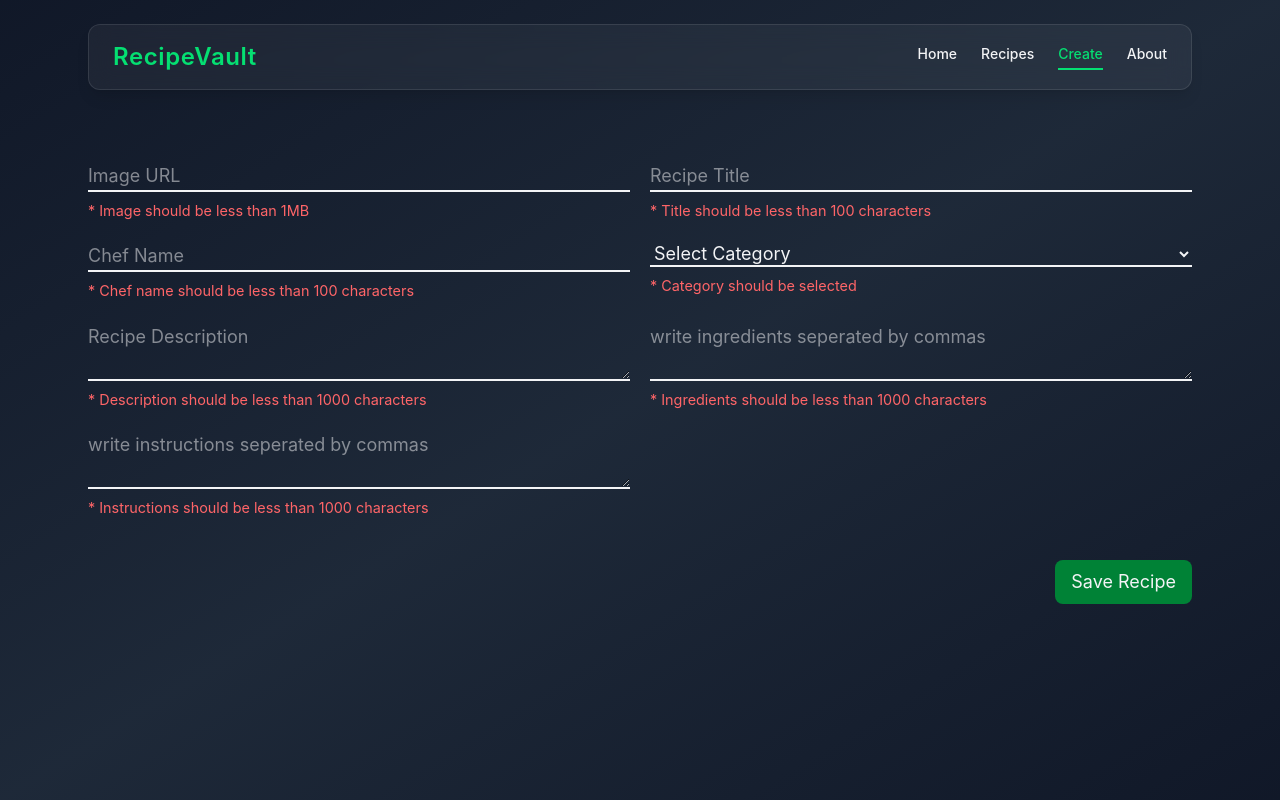
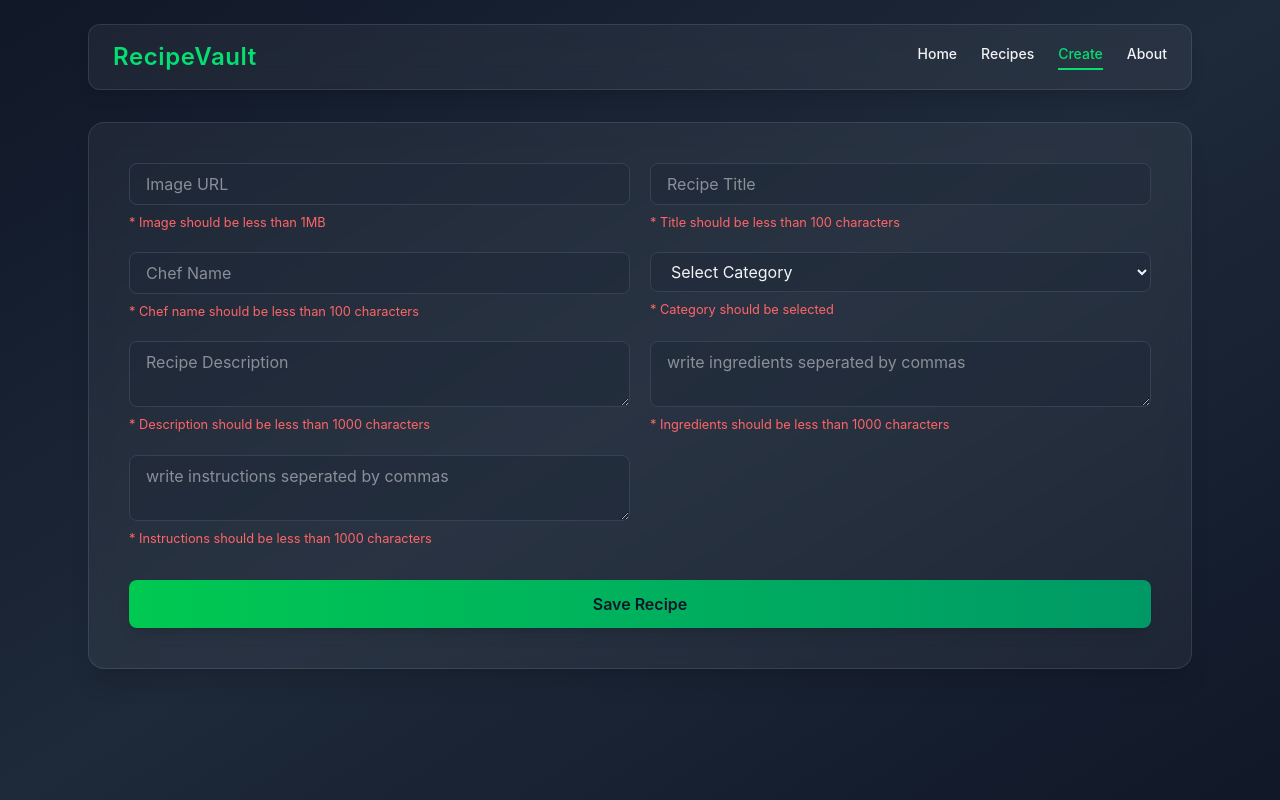
Before and after one commit to AlokKumarYadav2410/recipe-vault, a React (Vite) app: page /create-recipe in a window 1280 px wide. Built offline with nearby package versions, Linux system fonts and the light colour scheme.

Commit message:
refactor CreateRecipe and Home components for improved styling and layout

```diff
--- a/src/pages/CreateRecipe.jsx
+++ b/src/pages/CreateRecipe.jsx
@@ -34,13 +34,16 @@ const CreateRecipe = () => {
   }
 
   return (
-    <form onSubmit={handleSubmit(SubmitHandler)} className='w-full flex flex-col mx-auto gap-5 py-10 sm:text-lg' >
+    <form
+      onSubmit={handleSubmit(SubmitHandler)}
+      className=" mx-auto bg-white/5 backdrop-blur-md border border-white/10 rounded-2xl p-10 shadow-xl space-y-8"
+    >
       <div className='w-full mx-auto grid sm:grid-cols-2 gap-5'>
         <div className='flex flex-col gap-2'>
           <input
             type="url"
             {...register("image")}
-            className='block w-full border-b-2 outline-none'
+            className="w-full bg-gray-800/50 border border-gray-700 rounded-lg px-4 py-2 focus:outline-none focus:ring-2 focus:ring-green-500 transition"
             placeholder='Image URL'
           />
           <small className='text-red-400'>
@@ -53,7 +56,7 @@ const CreateRecipe = () => {
             type="text"
             {...register("title")}
             placeholder="Recipe Title"
-            className='block w-full border-b-2 outline-none'
+            className="w-full bg-gray-800/50 border border-gray-700 rounded-lg px-4 py-2 focus:outline-none focus:ring-2 focus:ring-green-500 transition"
           />
           <small className='text-red-400'>
             * Title should be less than 100 characters
@@ -65,7 +68,7 @@ const CreateRecipe = () => {
             type="text"
             {...register("chef")}
             placeholder="Chef Name"
-            className='block w-full border-b-2 outline-none'
+            className="w-full bg-gray-800/50 border border-gray-700 rounded-lg px-4 py-2 focus:outline-none focus:ring-2 focus:ring-green-500 transition"
           />
           <small className='text-red-400'>
             * Chef name should be less than 100 characters
@@ -73,7 +76,7 @@ const CreateRecipe = () => {
         </div>
 
         <div className='flex flex-col gap-2'>
-          <select name="category" id="category" {...register("category")} className='block w-full border-b-2 outline-none'>
+          <select name="category" id="category" {...register("category")} className="w-full bg-gray-800/50 border border-gray-700 rounded-lg px-4 py-2 focus:outline-none focus:ring-2 focus:ring-green-500 transition">
             <option className='text-black' value="">Select Category</option>
             <option className='text-black' value="breakfast">Breakfast</option>
             <option className='text-black' value="lunch">Lunch</option>
@@ -91,7 +94,7 @@ const CreateRecipe = () => {
             type="text"
             {...register("description")}
             placeholder="Recipe Description"
-            className='block w-full border-b-2 outline-none'
+            className="w-full bg-gray-800/50 border border-gray-700 rounded-lg px-4 py-2 focus:outline-none focus:ring-2 focus:ring-green-500 transition"
           ></textarea>
           <small className='text-red-400'>
             * Description should be less than 1000 characters
@@ -103,7 +106,7 @@ const CreateRecipe = () => {
             type="text"
             {...register("ingredients")}
             placeholder="write ingredients seperated by commas"
-            className='block w-full border-b-2 outline-none'
+            className="w-full bg-gray-800/50 border border-gray-700 rounded-lg px-4 py-2 focus:outline-none focus:ring-2 focus:ring-green-500 transition"
           ></textarea>
           <small className='text-red-400'>
             * Ingredients should be less than 1000 characters
@@ -116,7 +119,7 @@ const CreateRecipe = () => {
             type="text"
             {...register("instructions")}
             placeholder="write instructions seperated by commas"
-            className='block w-full border-b-2 outline-none'
+            className="w-full bg-gray-800/50 border border-gray-700 rounded-lg px-4 py-2 focus:outline-none focus:ring-2 focus:ring-green-500 transition"
           ></textarea>
           <small className='text-red-400'>
             * Instructions should be less than 1000 characters
@@ -126,7 +129,10 @@ const CreateRecipe = () => {
 
       </div>
 
-      <button className='block self-end w-fit mt-5 bg-green-700 px-4 py-2 rounded-lg cursor-pointer hover:bg-green-600 transition-colors duration-300 active:scale-95' type='submit' >
+      <button
+        type="submit"
+        className="w-full py-3 bg-linear-to-r from-green-500 to-emerald-600 rounded-lg font-semibold hover:bg-linear-to-l  active:scale-95 transition-transform duration-300 shadow-lg cursor-pointer text-gray-900"
+      >
         Save Recipe
       </button>
     </form>
--- a/src/pages/Home.jsx
+++ b/src/pages/Home.jsx
@@ -1,13 +1,42 @@
+import { Link } from "react-router-dom";
+import ScrollReveal from "../components/ScrollReveal";
 
 const Home = () => {
   return (
-    <div className='text-center py-10'>
-      <h1 className='text-3xl font-bold mb-4'>Welcome to RecipeVault!</h1>
-      <p className='text-lg'>
-        Your one-stop destination for delicious recipes and culinary inspiration. Explore our collection of mouthwatering dishes, from appetizers to desserts, and discover new flavors to delight your taste buds. Whether you're a seasoned chef or a cooking enthusiast, RecipeVault has something for everyone. Start your culinary journey with us today and unlock a world of gastronomic delights!
-      </p>
+    <div className="text-center py-20 space-y-6">
+      <ScrollReveal>
+        <h1 className="text-5xl font-bold bg-linear-to-r from-green-400 to-emerald-600 bg-clip-text text-transparent">
+          Welcome to RecipeVault
+        </h1>
+      </ScrollReveal>
+
+      <ScrollReveal delay={200}>
+        <p className="max-w-2xl mx-auto text-gray-400 text-lg leading-relaxed">
+          Manage, create, and organize your favorite recipes in one beautiful
+          place. Built with React, Context API, and Tailwind CSS, designed for
+          performance and clean architecture.
+        </p>
+      </ScrollReveal>
+
+      <ScrollReveal delay={400}>
+        <div className="flex justify-center gap-4 pt-6">
+          <Link
+            to="/create-recipe"
+            className="px-6 py-3 bg-green-600 rounded-lg hover:bg-green-500 transition shadow-lg"
+          >
+            Create Recipe
+          </Link>
+
+          <Link
+            to="/recipes"
+            className="px-6 py-3 border border-green-500 rounded-lg animate-bounce hover:bg-green-500/10 transition"
+          >
+            View Recipes
+          </Link>
+        </div>
+      </ScrollReveal>
     </div>
-  )
-}
+  );
+};
 
-export default Home
+export default Home;
```
